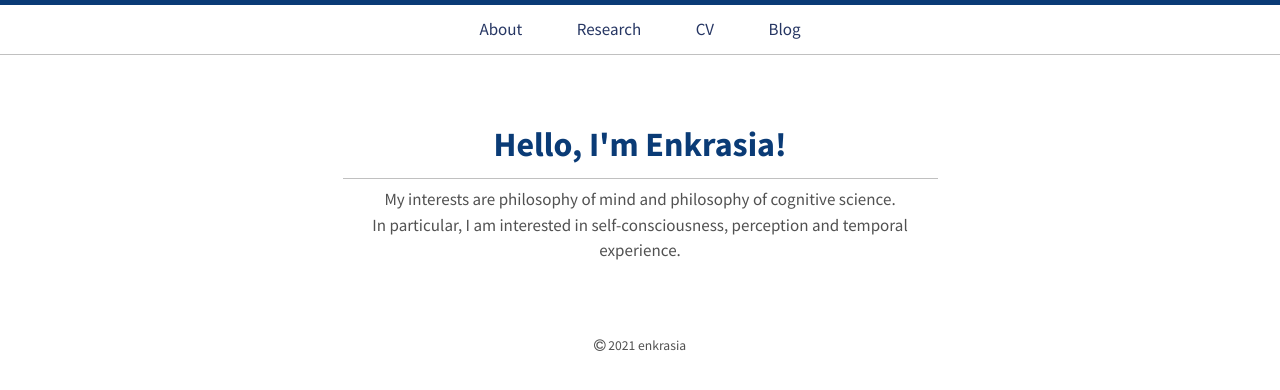
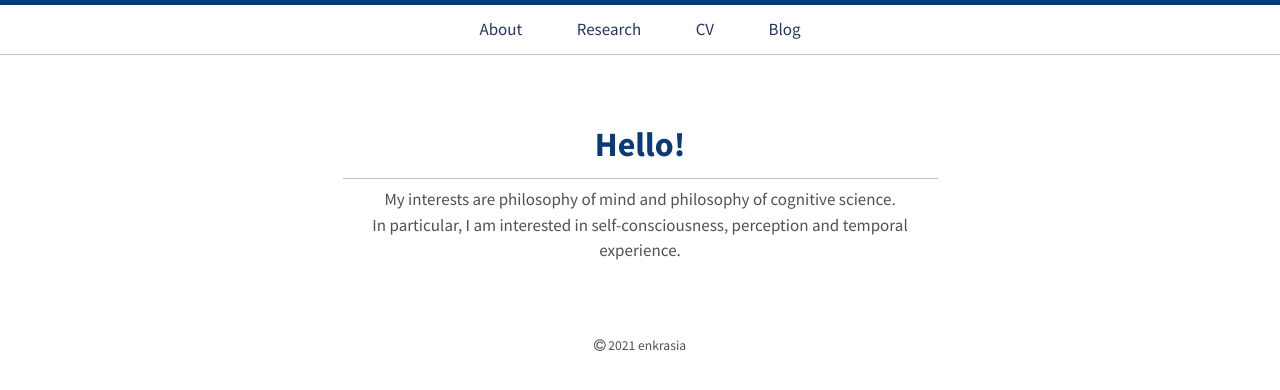
Before and after one commit to enkrasia/enkrasia.github.io, a Jekyll site: the page built from index.html, in a window 1280 px wide. Shown: the top 390 px of the page. Built offline with Jekyll 4.4.1, drawn with Linux system fonts in a browser that asks for light colours.

Commit message:
update site info

```diff
--- a/_layouts/default.html
+++ b/_layouts/default.html
@@ -21,7 +21,7 @@
 
       <footer class="footer">
         <small>
-            <span class="copyright"><i class="fa fa-copyright"></i> <time datetime="{{ site.time | date_to_xmlschema }}">{{ site.time | date: '%Y' }}</time> Enkrasia</span>
+            <span class="copyright"><i class="fa fa-copyright"></i> <time datetime="{{ site.time | date_to_xmlschema }}">{{ site.time | date: '%Y' }}</time> enkrasia</span>
             <!-- &middot; -->
             <!-- <span>Powered by <a href="http://jekyllrb.com/">Jekyll</a></span> -->
         </small>
--- a/blog/index.html
+++ b/blog/index.html
@@ -1,6 +1,6 @@
 ---
 layout: default
-title: Blog
+title: Jianxin的博客
 ---
 
 <div class="posts">
--- a/index.html
+++ b/index.html
@@ -5,7 +5,7 @@ title: Home
 <div class="page">
 
   <header>
-    <h1 class="landing-title">Hello, I'm Enkrasia!</h1>
+    <h1 class="landing-title">Hello!</h1>
   </header>
 
   <div class="text-center">
```
